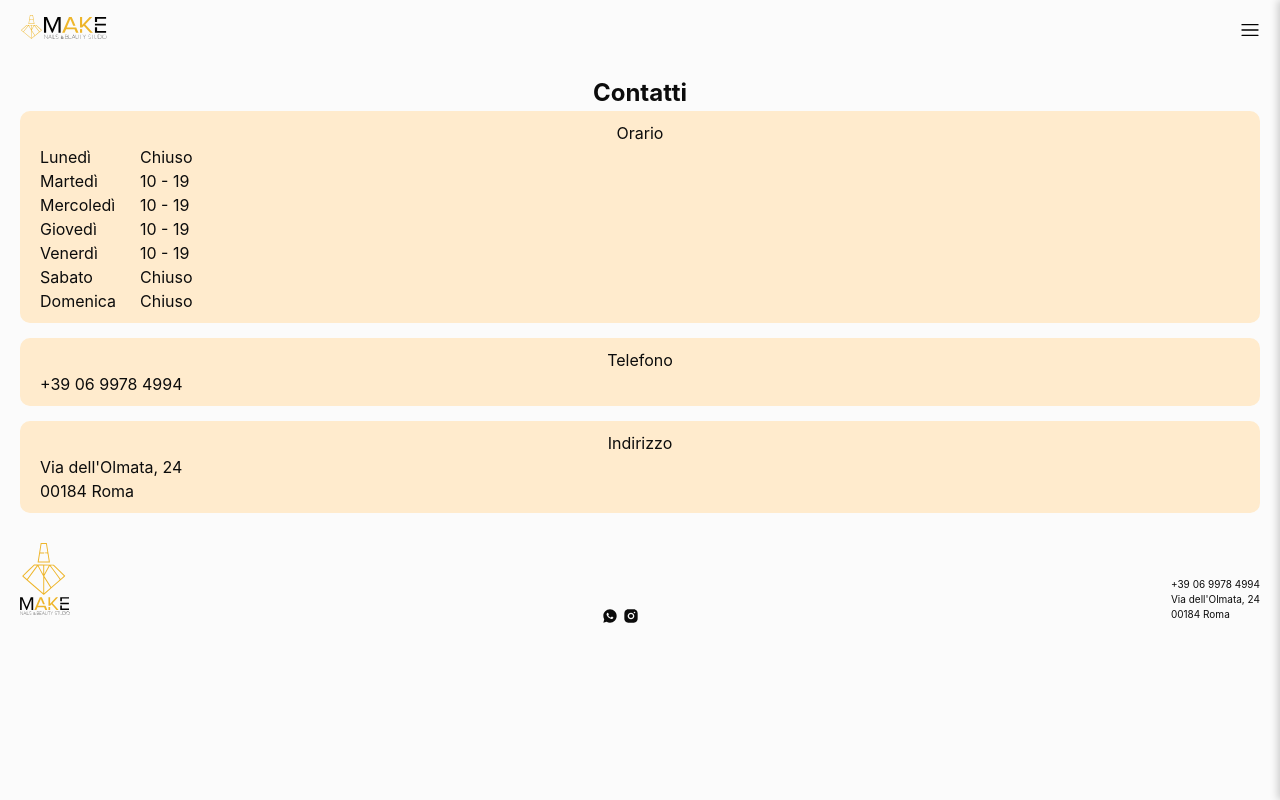
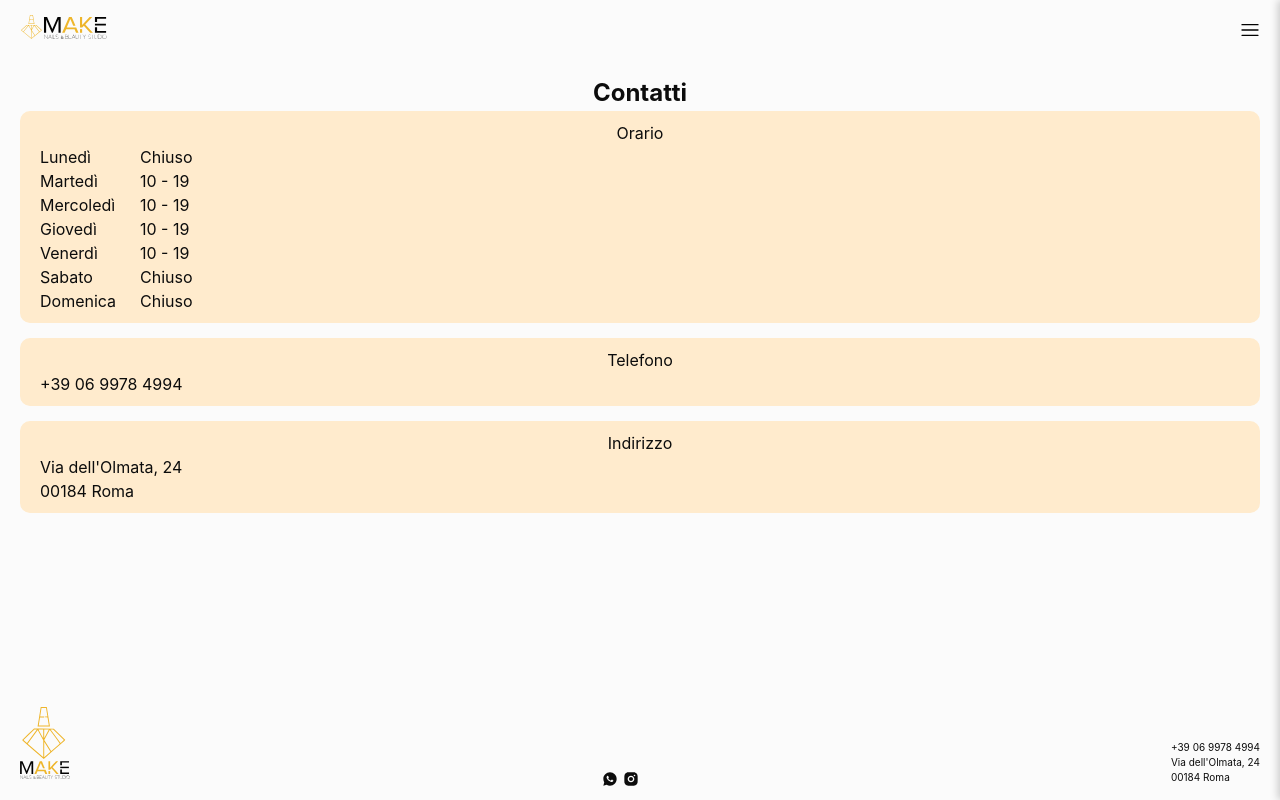
Before and after one commit to khrystynakozakevych/make_nails_beauty_studio, a React (Vite) app: page /contact in a window 1280 px wide. Built offline with nearby package versions, Linux system fonts and the light colour scheme.

Commit message:
fix footer logo and main flex grow

```diff
--- a/src/App.jsx
+++ b/src/App.jsx
@@ -15,7 +15,7 @@ const App = () => {
 
   return (
     <Router>
-      <div>
+      <>
         <Header toggleMenu={toggleMenu} />
         <MobileMenu isOpen={isMenuOpen} toggleMenu={toggleMenu} />
         <main>
@@ -26,7 +26,7 @@ const App = () => {
           </Routes>
         </main>
         <Footer />
-      </div>
+      </>
     </Router>
   );
 };
--- a/src/components/Logo/Logo.jsx
+++ b/src/components/Logo/Logo.jsx
@@ -3,8 +3,11 @@ import css from './Logo.module.css';
 import Icon from '../Icon/Icon';
 
 export default function Logo({ width, height, xlinkHref }) {
+  const handleClick = () => {
+    window.scrollTo({ top: 0, behavior: 'smooth' }); // Scrolla in cima alla pagina
+  };
   return (
-    <Link to="/" className={css.logo_container}>
+    <Link to="/" className={css.logo_container} onClick={handleClick}>
       <Icon width={width} height={height} xlinkHref={xlinkHref} />
     </Link>
   );
--- a/src/index.css
+++ b/src/index.css
@@ -16,6 +16,16 @@ body {
   min-height: 100vh;
   margin: 0 auto;
   padding: 0;
+}
+
+#root {
+  display: flex;
+  flex-direction: column;
+  min-height: 100vh;
+}
+
+main {
+  flex-grow: 1;
 }
 
 h1,
```
